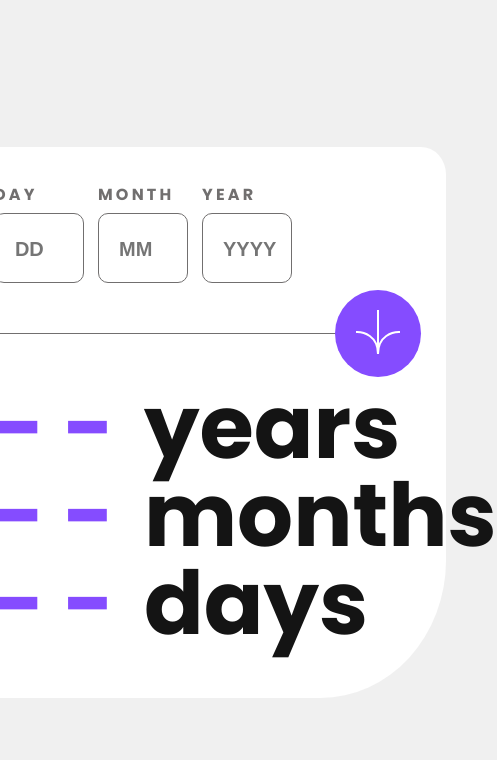
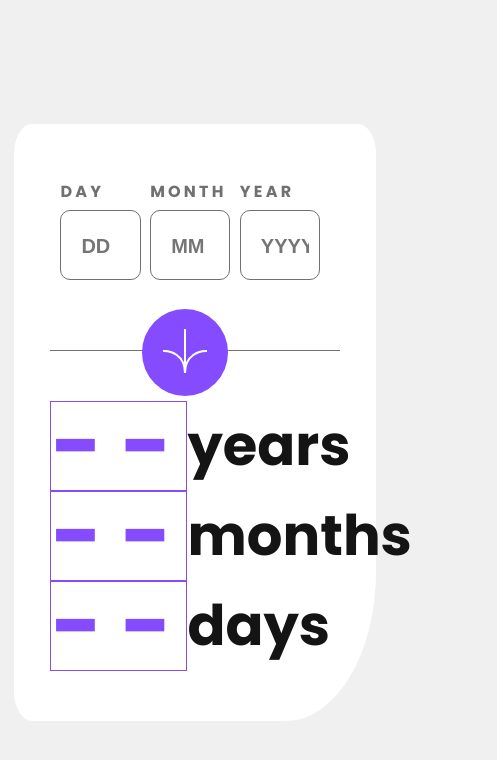
Before and after one commit to TylerAycock/age-calculator, a React (Vite) app: page / in a window 390 px wide. Shown: the top 760 px of the page, 497 px wide, since content can reach past the window. Built offline with nearby package versions, Linux system fonts and the light colour scheme.

Commit message:
added media queries

```diff
--- a/src/components/AgeCalculator.css
+++ b/src/components/AgeCalculator.css
@@ -4,6 +4,7 @@
     position: relative;
     max-width: 800px;
     min-height: 500px;
+    margin: 0px 50px;
 }
 
 .content__container{
@@ -77,6 +78,14 @@
 .ind-output{
     display: grid;
     grid-template-columns: min-content 1fr;
+    align-items: center;
+}
+
+.ind-output span{
+    max-width: 125px;
+    /* max-width: min-content; */
+    padding-right: 10px;
+    border: 1px solid;
 }
 
 
@@ -105,3 +114,26 @@
 .error input{
     border: 1px solid var(--light-red);
 }
+
+
+@media screen and (max-width: 700px){
+
+    .input-group{
+        padding: 60px 10px;
+    }
+
+    .btn{
+        right: 41%;
+        top: 31%
+    }
+
+    .ind-output h2{
+        font-size: 5em;
+    }
+}
+
+@media screen and (max-width:600px){
+    .ind-output h2{
+        font-size: 3.5em;
+    }
+}
```
